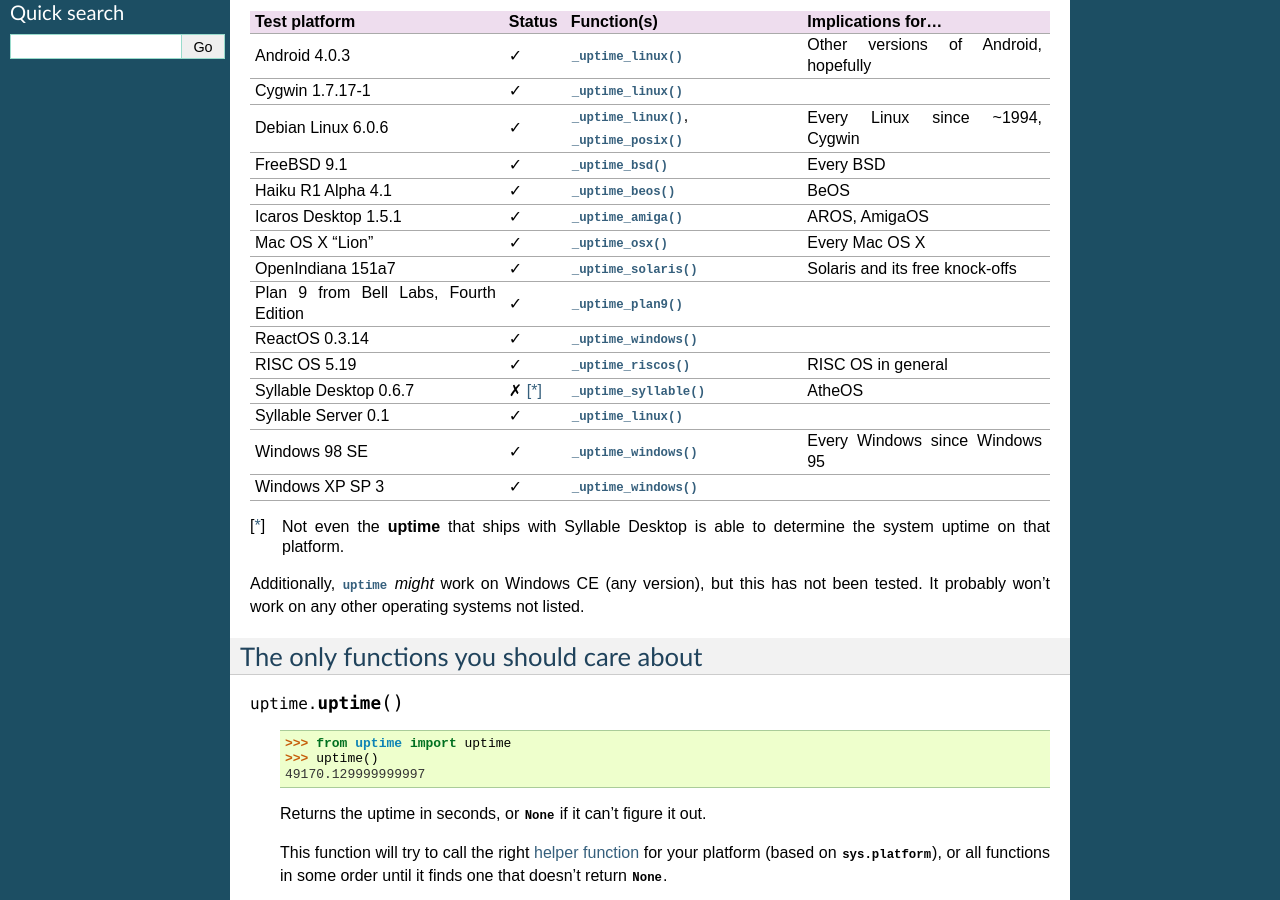
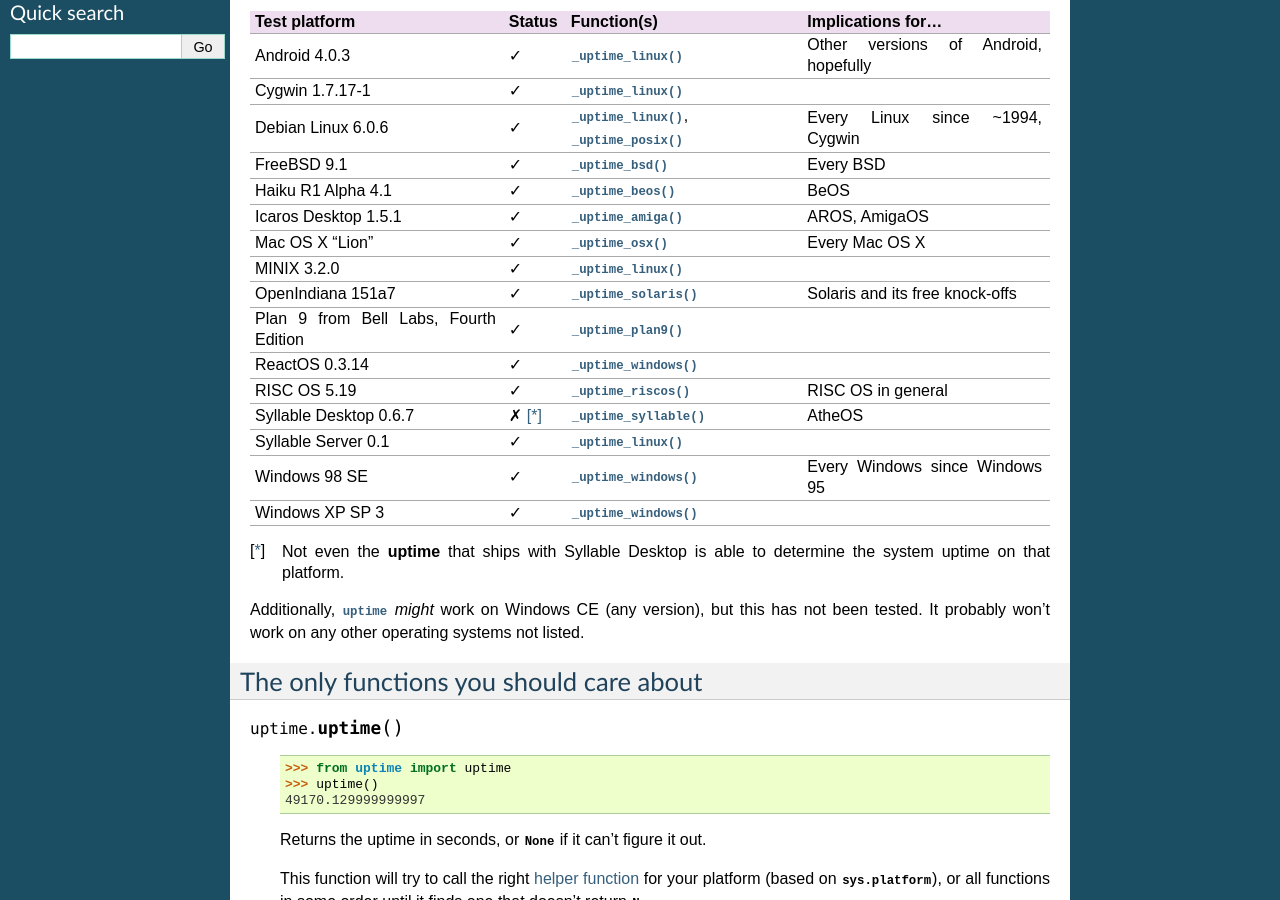
Before and after one commit to Cairnarvon/uptime, a Sphinx documentation site: the page built from doc/index.rst, in a window 1280 px wide and 900 px high, scrolled down 514 px. Built offline with Sphinx 7.4.7, drawn with Linux system fonts in a browser that asks for light colours.

Commit message:
Tested on MINIX.
MINIX, it turns out, has a /proc/uptime. It contains only one number (the
actual uptime) as opposed to Linux's two (uptime and idle time), but that
doesn't break anything.

```diff
--- a/doc/index.rst
+++ b/doc/index.rst
@@ -60,6 +60,8 @@
 | 1.5.1            |        |                          |                     |
 +------------------+--------+--------------------------+---------------------+
 | Mac OS X "Lion"  | ✓      | :func:`_uptime_osx`      | Every Mac OS X      |
++------------------+--------+--------------------------+---------------------+
+| MINIX 3.2.0      | ✓      | :func:`_uptime_linux`    |                     |
 +------------------+--------+--------------------------+---------------------+
 | OpenIndiana      | ✓      | :func:`_uptime_solaris`  | Solaris and its     |
 | 151a7            |        |                          | free knock-offs     |
--- a/src/__init__.py
+++ b/src/__init__.py
@@ -286,6 +286,7 @@
             'linux': _uptime_linux,
             'linux-armv71': _uptime_linux,
             'linux2': _uptime_linux,
+            'minix3': _uptime_linux,
             'riscos': _uptime_riscos,
             'sunos5': _uptime_solaris,
             'win32': _uptime_windows,
```
